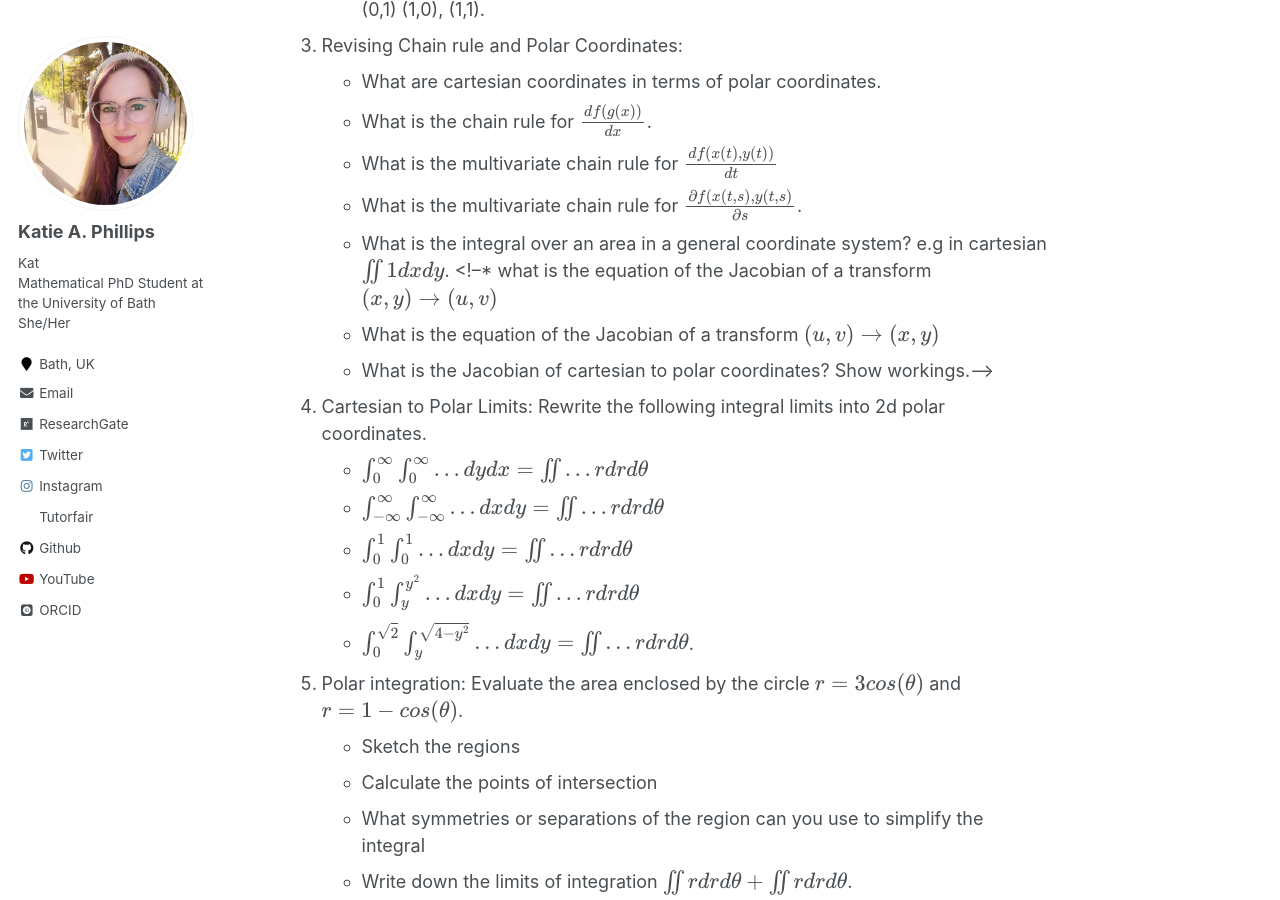
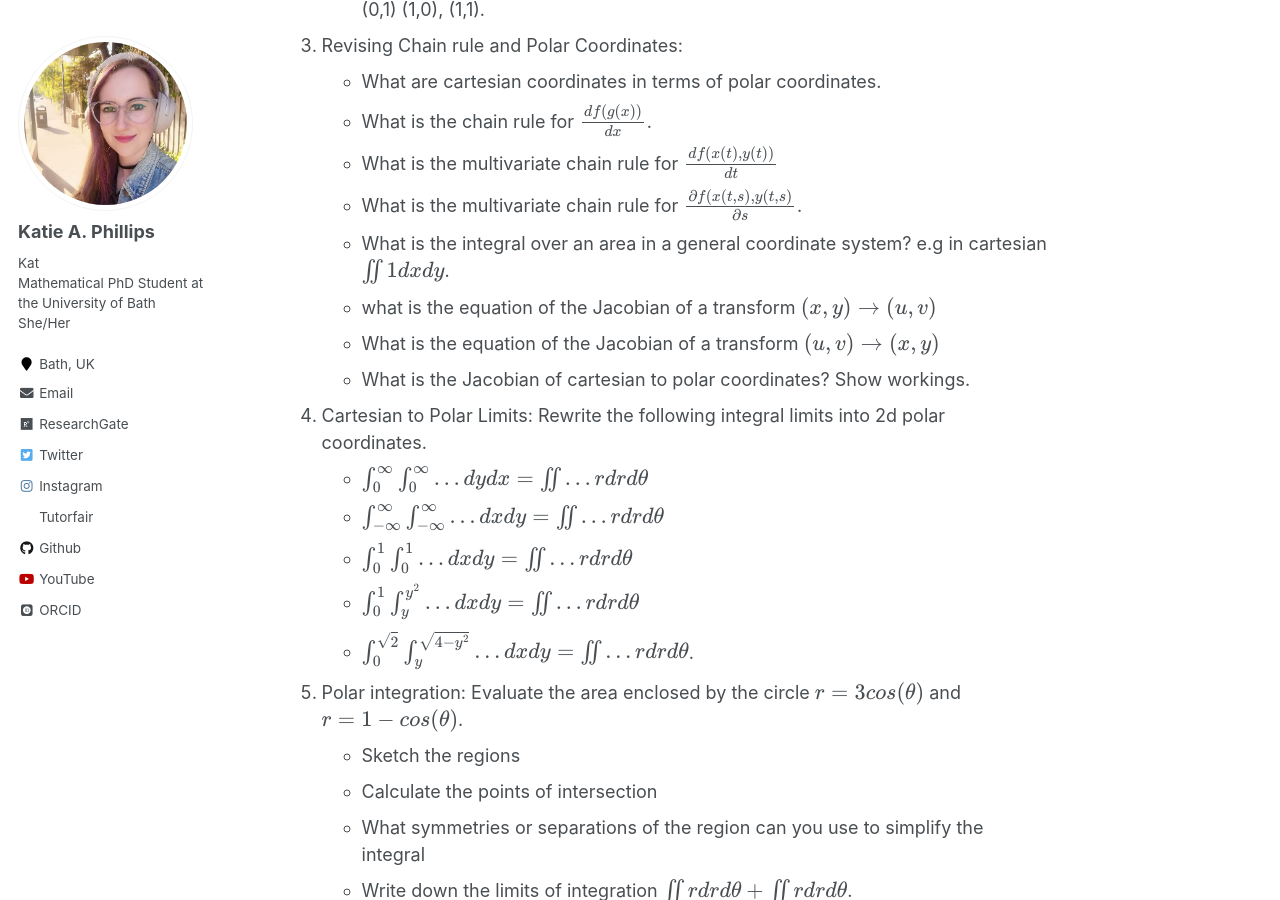
Before and after one commit to kap39/kap39.github.io, a Jekyll site: the page built from _teaching/current-subjects.md, in a window 1280 px wide and 900 px high, scrolled down 7166 px. Built offline with Jekyll 4.4.1, drawn with Linux system fonts in a browser that asks for light colours; some web fonts are replaced; formulas are drawn with MathJax 3.

Commit message:
fixed typo

```diff
--- a/_teaching/current-subjects.md
+++ b/_teaching/current-subjects.md
@@ -260,9 +260,9 @@ This week break up into 5 teams and each team work on a question, explain the so
     * What is the multivariate chain rule for \$ \frac{df(x(t),y(t))}{dt} \$
     * What is the multivariate chain rule for \$ \frac{\partial f(x(t,s),y(t,s)}{\partial s} \$.
     * What is the integral over an area in a general coordinate system? e.g in cartesian \$ \iint 1 dxdy\$.
-    <!--* what is the equation of the Jacobian of a transform \$ (x,y) \to (u,v)\$
+    * what is the equation of the Jacobian of a transform \$ (x,y) \to (u,v)\$
     * What is the equation of the Jacobian of a transform \$ (u,v) \to (x,y) \$
-    * What is the Jacobian of cartesian to polar coordinates? Show workings.-->
+    * What is the Jacobian of cartesian to polar coordinates? Show workings.
 
 4. Cartesian to Polar Limits: Rewrite the following integral limits into 2d polar coordinates.
     *  \$\int_0^\infty \int_0^\infty\ldots dydx = \iint\ldots rdrd\theta \$ <!--0,a and 0 pi/2-->
```
